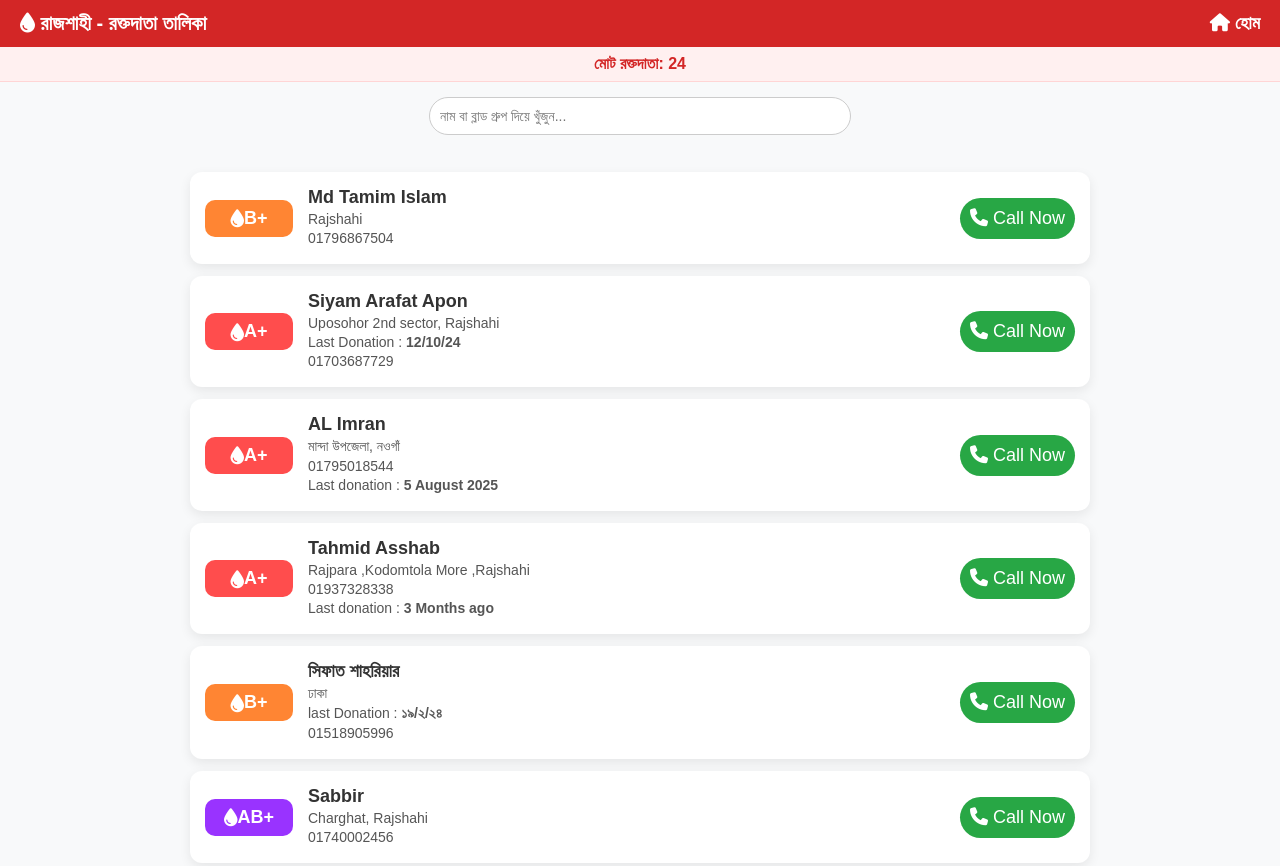
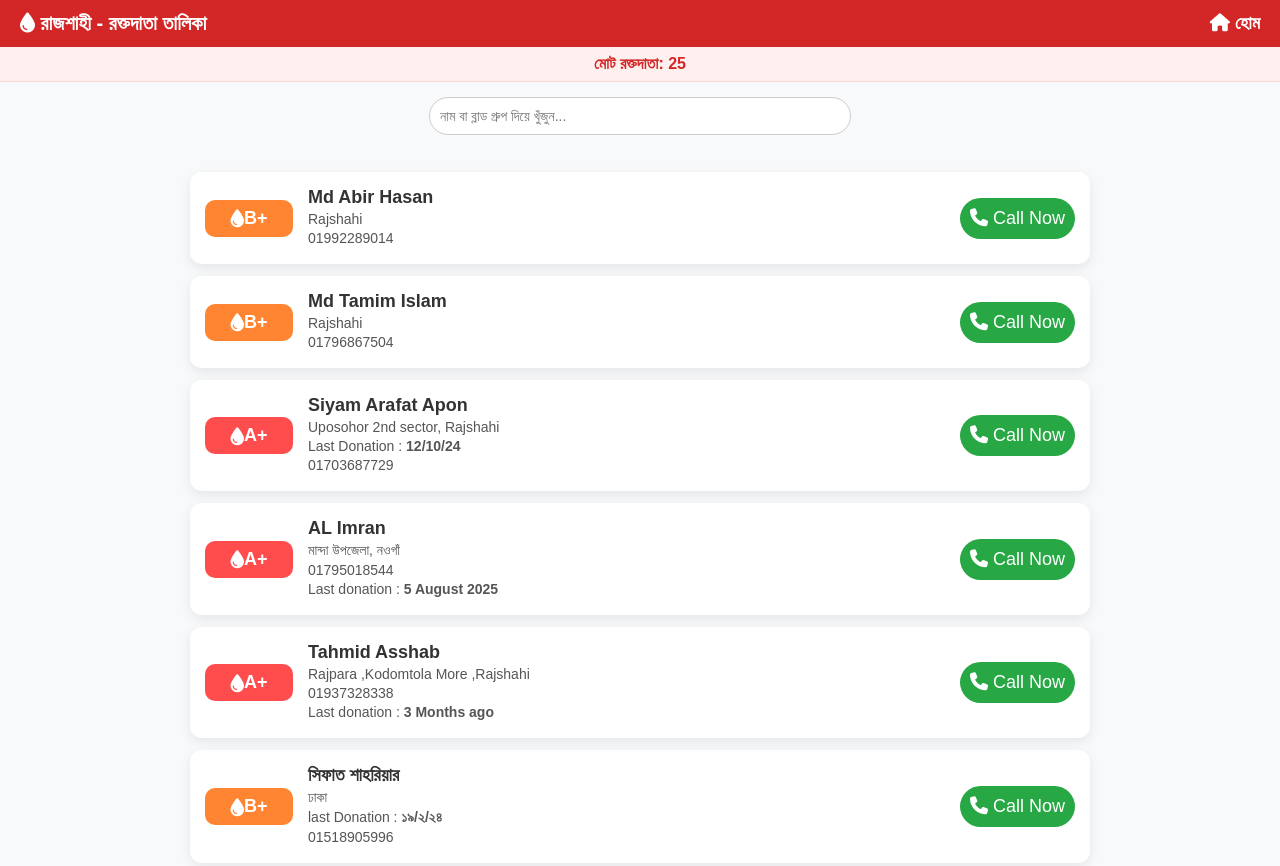
Before and after one commit to RDxGANG/RoktoBatayan, a plain HTML site: page rajshahi.html in a window 1280 px wide. Shown: the top 866 px of the page. Drawn offline with Linux system fonts and the light colour scheme.

Commit message:
Update rajshahi.html

```diff
--- a/rajshahi.html
+++ b/rajshahi.html
@@ -184,6 +184,15 @@ footer {
 </div>
 
 <div class="donor-list" id="donorList">
+    <div class="donor-card">
+    <div class="blood-badge blood-Bp"><i class="fa-solid fa-tint"></i> B+</div>
+    <div class="donor-info">
+      <h3>Md Abir Hasan</h3>
+      <p>Rajshahi</p>
+      <p>01992289014</p>
+    </div>
+    <a href="tel:01992289014" class="call-btn"><i class="fa fa-phone"></i> Call Now</a>
+    </div>
     <div class="donor-card">
     <div class="blood-badge blood-Bp"><i class="fa-solid fa-tint"></i> B+</div>
     <div class="donor-info">
```
